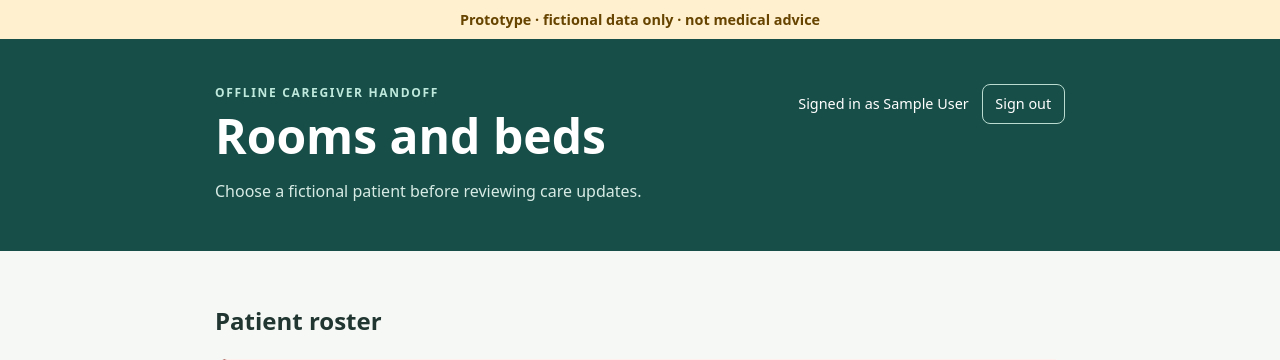
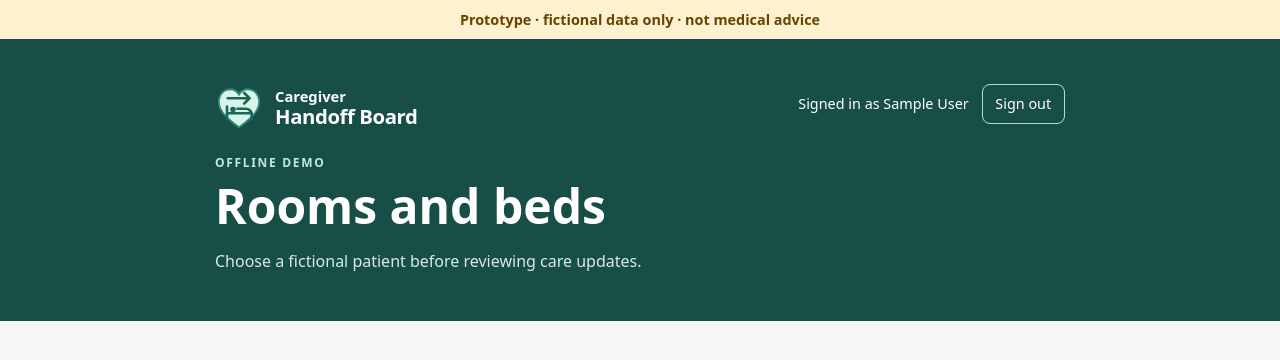
Before and after one commit to matiastripode/hw_hackathon_oct_2026, a FastAPI app: page / in a window 1280 px wide. Shown: the top 360 px of the page. Run offline with FastAPI, Linux system fonts and the light colour scheme; the visitor is signed in with stand-in values (Sample User, id 1); data comes from the database, SQL or seed files in the repository.

Commit message:
[logo] Add app logo

```diff
--- a/handoff/static/styles.css
+++ b/handoff/static/styles.css
@@ -9,6 +9,12 @@ body { margin: 0; }
 .wrap { width: min(100% - 2rem, 850px); margin: 0 auto; }
 .disclaimer { padding: .55rem 1rem; text-align: center; background: #fff0cf; color: #674400; font-weight: 650; font-size: .9rem; }
 header { padding: 2.8rem 0 3rem; background: #184e48; color: white; }
+.brand { display: inline-flex; align-items: center; gap: .75rem; margin-bottom: 1.4rem; color: white; text-decoration: none; }
+.brand img { flex: none; }
+.brand-name { font-size: .92rem; line-height: 1.15; font-weight: 650; }
+.brand-name strong { display: block; font-size: 1.27rem; letter-spacing: -.02em; }
+.brand:hover .brand-name { color: #bee9dc; }
+.brand:focus-visible { outline: 3px solid #fff0cf; outline-offset: 4px; border-radius: 4px; }
 .eyebrow { margin: 0 0 .5rem; text-transform: uppercase; letter-spacing: .14em; font-size: .75rem; font-weight: 700; color: #bee9dc; }
 h1 { margin: 0; font-size: clamp(2rem, 6vw, 3rem); line-height: 1.1; }
 header p:last-child { margin-bottom: 0; color: #d7ebe5; }
--- a/handoff/templates/roster.html
+++ b/handoff/templates/roster.html
@@ -5,13 +5,18 @@
   <meta name="viewport" content="width=device-width, initial-scale=1">
   <title>Rooms and beds · Caregiver Handoff Board</title>
   <link rel="stylesheet" href="{{ url_for('static', path='/styles.css') }}">
+  <link rel="icon" type="image/svg+xml" href="{{ url_for('static', path='/logo.svg') }}">
 </head>
 <body>
   <div class="disclaimer" role="note">Prototype · fictional data only · not medical advice</div>
   <header>
     <div class="wrap header-row">
       <div>
-        <p class="eyebrow">Offline caregiver handoff</p>
+        <a class="brand" href="/" aria-label="Caregiver Handoff Board home">
+          <img src="{{ url_for('static', path='/logo.svg') }}" alt="" width="48" height="48">
+          <span class="brand-name">Caregiver<strong>Handoff Board</strong></span>
+        </a>
+        <p class="eyebrow">Offline demo</p>
         <h1>Rooms and beds</h1>
         <p>Choose a fictional patient before reviewing care updates.</p>
       </div>
```
Also changed, not shown: handoff/templates/index.html (+6 -1 lines), handoff/templates/login.html (+6 -1 lines), tests/test_app.py (+19 -0 lines), tests/test_deploy.py (added, +16 -0 lines), README.md, handoff/static/logo.svg (added), 1 other file.
